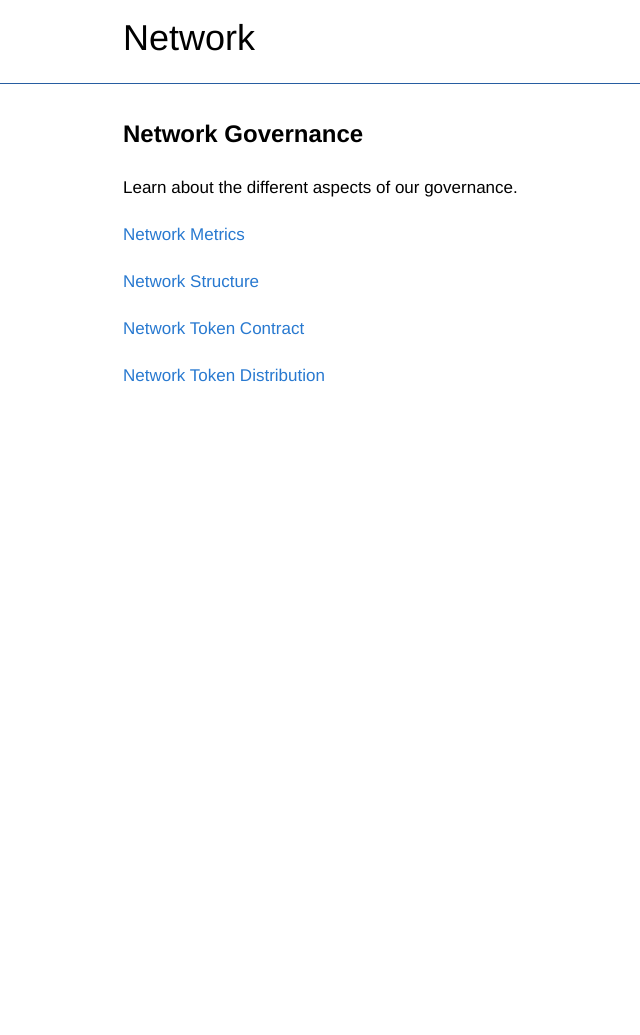
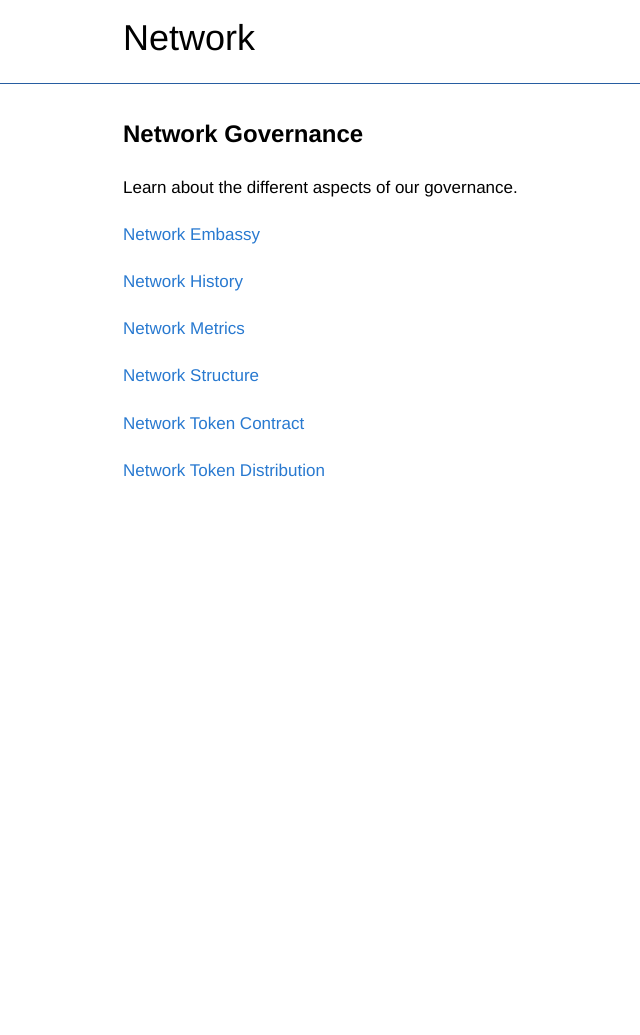
Before and after one commit to networkf/network.github.io, a Jekyll site: the page built from gov.md, in a window 1280 px wide. Shown: the whole page, without its empty margins (152-792 px from the left). Built offline with Jekyll 4.4.1, drawn with Linux system fonts in a browser that asks for light colours; some web fonts are replaced; our own code applies the rules of GitHub Pages for plain Markdown files; the repository's description, which GitHub fills in, is left out; before the commit the page ends 941 px from its top, so only the background shows below that.

Commit message:
Update gov.md

```diff
--- a/gov.md
+++ b/gov.md
@@ -10,6 +10,10 @@ layout: default
 
 Learn about the different aspects of our governance.
 
+[Network Embassy](/embassy)
+
+[Network History](/history)
+
 [Network Metrics](/metrics)
 
 [Network Structure](/structure)
```
